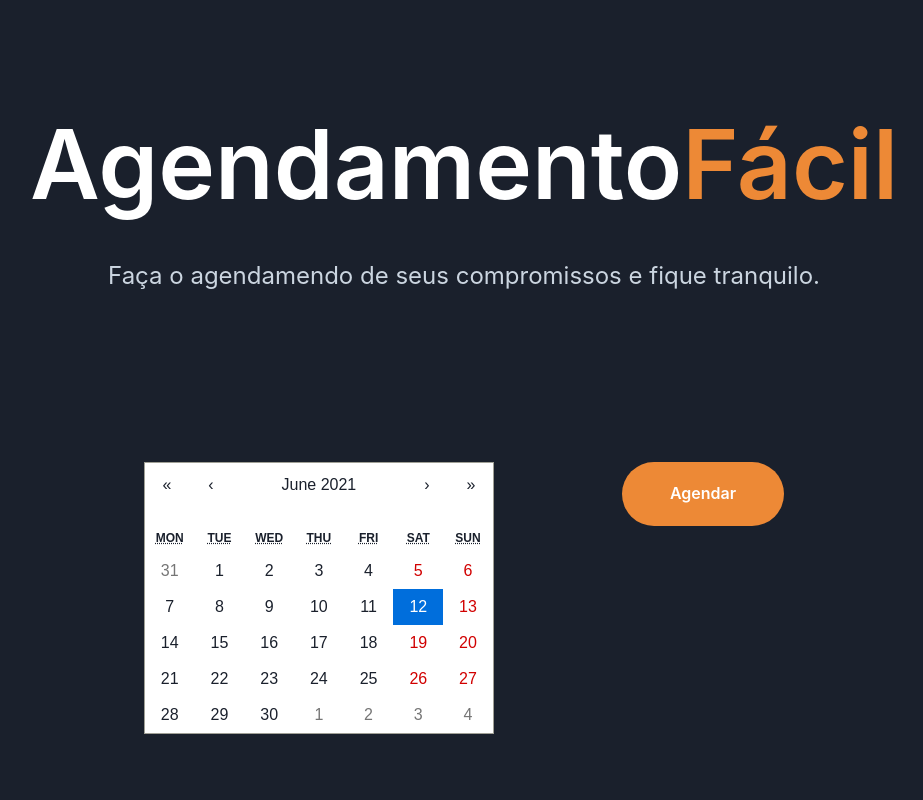
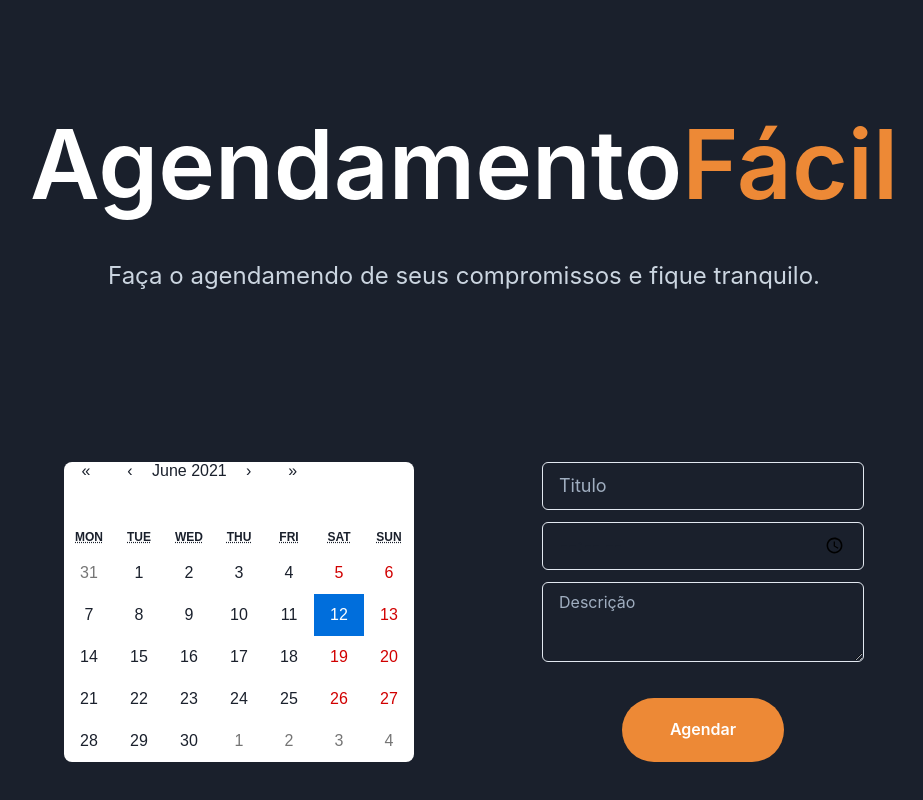
Before and after one commit to Toca-dos-Devs/tests-frontend, a Next.js app: page /scheduling in a window 1280 px wide. Shown: the whole page, without its empty margins (176-1099 px from the left). Built offline with nearby package versions, Linux system fonts and the light colour scheme.

Commit message:
✨ feat (Appointment): create form and styles calendar

```diff
--- a/src/components/Appointment/index.tsx
+++ b/src/components/Appointment/index.tsx
@@ -3,9 +3,17 @@
 import { format } from 'date-fns';
 
 import Calendar from 'react-calendar';
-import 'react-calendar/dist/Calendar.css';
 
-import { Flex, Heading, Stack, Text, Button, Image } from '@chakra-ui/react';
+import {
+  Flex,
+  Heading,
+  Stack,
+  Text,
+  Input,
+  Textarea,
+  Button,
+  Image,
+} from '@chakra-ui/react';
 import { useEffect } from 'react';
 
 export const Appointment = () => {
@@ -50,6 +58,27 @@
 
         <Stack spacing={32} direction="row" marginTop={14}>
           <Calendar onChange={setDate} value={date} />
+          <Flex
+            direction="column"
+            align="center"
+            justifyContent="space-between"
+          >
+            <Stack spacing={3}>
+              <Input
+                name="title"
+                placeholder="Titulo"
+                size="lg"
+                colorScheme="whiteAlpha"
+              />
+              <Input
+                name="hour"
+                placeholder="Horário"
+                type="time"
+                size="lg"
+                colorScheme="whiteAlpha"
+              />
+              <Textarea placeholder="Descrição" name="description" />
+            </Stack>
             <Button
               rounded="full"
               px={12}
@@ -60,6 +89,7 @@
             >
               Agendar
             </Button>
+          </Flex>
         </Stack>
       </Flex>
     </Stack>
--- a/src/pages/_app.tsx
+++ b/src/pages/_app.tsx
@@ -1,6 +1,7 @@
 import { AppProps } from 'next/app';
 import { ChakraProvider } from '@chakra-ui/react';
 import Head from 'next/head';
+import '../styles/Calendar.css';
 
 function App({ Component, pageProps }: AppProps) {
   return (
--- /dev/null
+++ b/src/styles/Calendar.css
@@ -0,0 +1,118 @@
+.react-calendar {
+  width: 350px;
+  max-width: 100%;
+  background: white;
+  border-radius: 8px;
+  font-family: Arial, Helvetica, sans-serif;
+  line-height: 1.125em;
+}
+.react-calendar--doubleView {
+  width: 700px;
+}
+.react-calendar--doubleView .react-calendar__viewContainer {
+  display: flex;
+  margin: -0.5em;
+}
+.react-calendar--doubleView .react-calendar__viewContainer > * {
+  width: 50%;
+  margin: 0.5em;
+}
+.react-calendar,
+.react-calendar *,
+.react-calendar *:before,
+.react-calendar *:after {
+  -moz-box-sizing: border-box;
+  -webkit-box-sizing: border-box;
+  box-sizing: border-box;
+}
+.react-calendar button {
+  margin: 0;
+  border: 0;
+  outline: none;
+}
+.react-calendar button:enabled:hover {
+  cursor: pointer;
+}
+.react-calendar__navigation {
+  height: 44px;
+  margin-bottom: 1em;
+}
+.react-calendar__navigation button {
+  min-width: 44px;
+  background: none;
+}
+.react-calendar__navigation button:enabled:hover,
+.react-calendar__navigation button:enabled:focus {
+  background-color: #e6e6e6;
+}
+.react-calendar__navigation button[disabled] {
+  background-color: #f0f0f0;
+}
+.react-calendar__month-view__weekdays {
+  text-align: center;
+  text-transform: uppercase;
+  font-weight: bold;
+  font-size: 0.75em;
+}
+.react-calendar__month-view__weekdays__weekday {
+  padding: 0.5em;
+}
+.react-calendar__month-view__weekNumbers {
+  font-weight: bold;
+}
+.react-calendar__month-view__weekNumbers .react-calendar__tile {
+  display: flex;
+  align-items: center;
+  justify-content: center;
+  font-size: 0.75em;
+  padding: calc(0.75em / 0.75) calc(0.5em / 0.75);
+}
+.react-calendar__month-view__days__day--weekend {
+  color: #d10000;
+}
+.react-calendar__month-view__days__day--neighboringMonth {
+  color: #757575;
+}
+.react-calendar__year-view .react-calendar__tile,
+.react-calendar__decade-view .react-calendar__tile,
+.react-calendar__century-view .react-calendar__tile {
+  padding: 2em 0.5em;
+}
+.react-calendar__tile {
+  max-width: 100%;
+  text-align: center;
+  padding: 0.75em 0.5em;
+  background: none;
+}
+.react-calendar__tile:disabled {
+  background-color: #f0f0f0;
+}
+.react-calendar__tile:enabled:hover,
+.react-calendar__tile:enabled:focus {
+  background-color: #e6e6e6;
+}
+.react-calendar__tile--now {
+  background: #ffff76;
+}
+.react-calendar__tile--now:enabled:hover,
+.react-calendar__tile--now:enabled:focus {
+  background: #ffffa9;
+}
+.react-calendar__tile--hasActive {
+  background: #76baff;
+}
+.react-calendar__tile--hasActive:enabled:hover,
+.react-calendar__tile--hasActive:enabled:focus {
+  background: #a9d4ff;
+}
+.react-calendar__tile--active {
+  background: #006edc;
+  color: white;
+}
+.react-calendar__tile--active:enabled:hover,
+.react-calendar__tile--active:enabled:focus {
+  background: #1087ff;
+}
+.react-calendar--selectRange .react-calendar__tile--hover {
+  background-color: #e6e6e6;
+}
```
Lines whose indentation alone changed are shown as unchanged.
